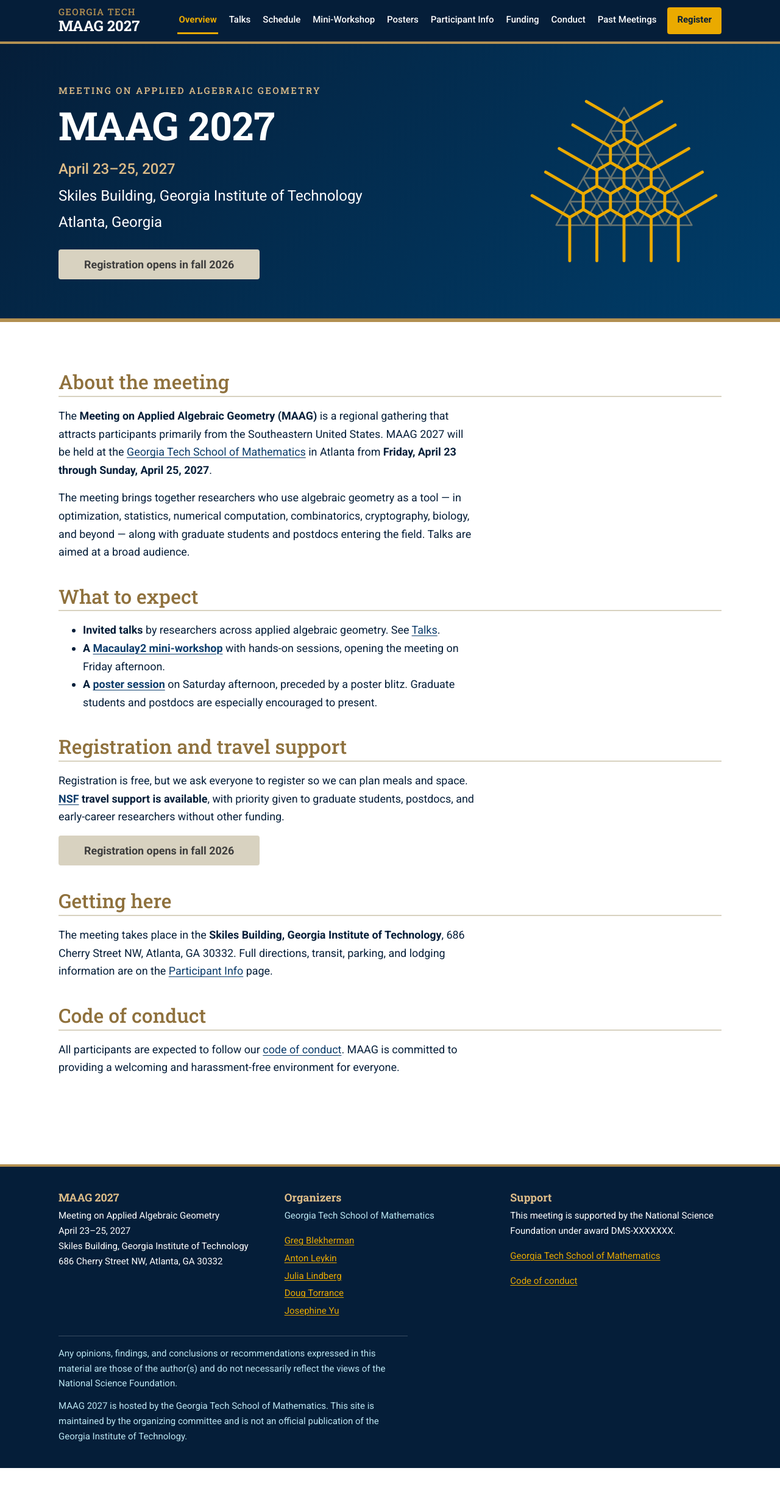
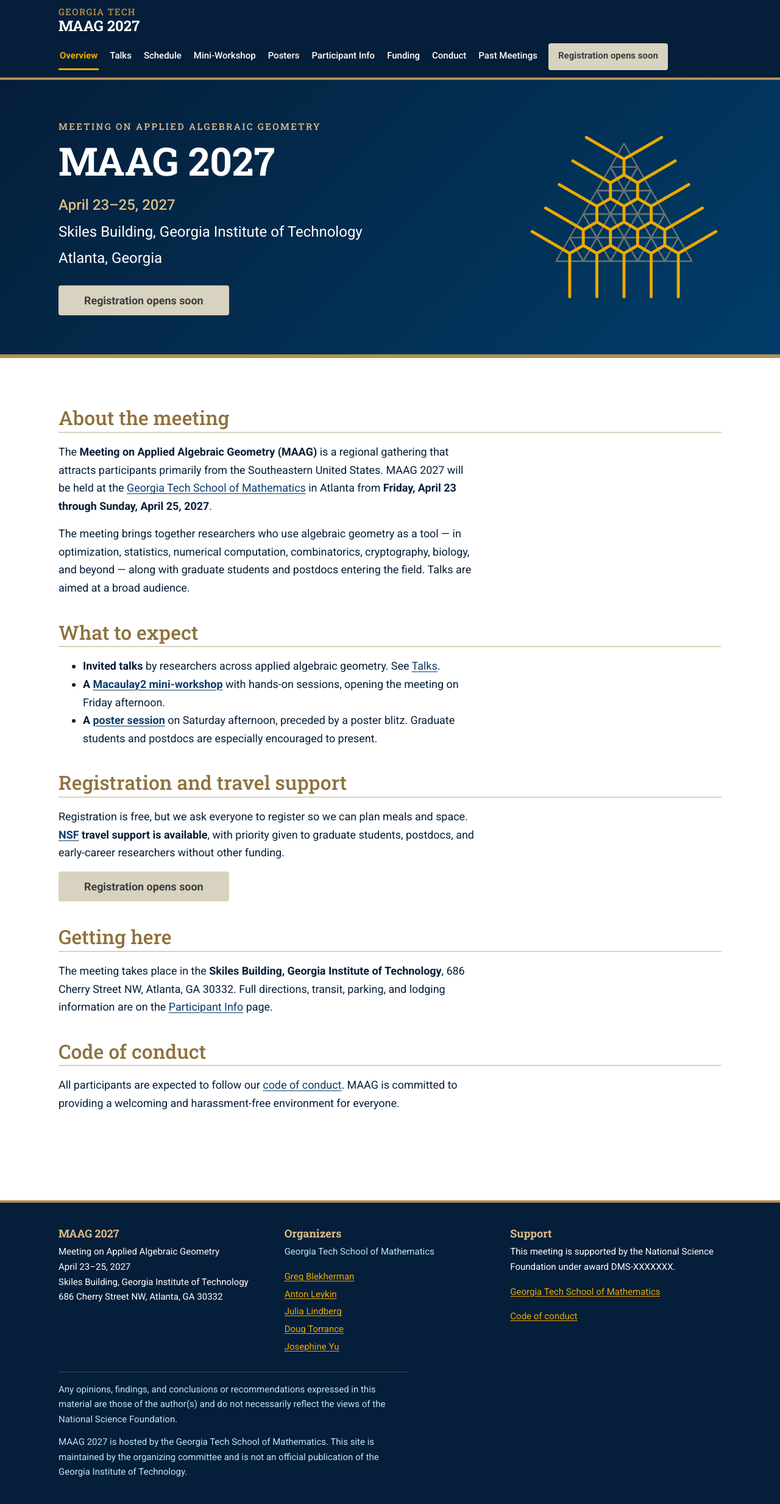
Before and after one commit to d-torrance/maag-27, a Jekyll site: the page built from index.md, in a window 1280 px wide. Shown: the whole page at 61% size. Built offline with Jekyll 4.4.1, drawn with Linux system fonts in a browser that asks for light colours; before the commit the page ends 2407 px from its top, so only the background shows below that.

Commit message:
Show a placeholder instead of the header Register link
The Register button in the header nav linked to the unfinished
REPLACE_ME form URL regardless of registration.open.  While registration
is closed, render it as a greyed-out, non-link placeholder, as the
in-page Register buttons already do.

Also change the placeholder text from "Registration opens in fall 2026"
to "Registration opens soon", since it is now fall 2026.

Co-Authored-By: Claude Opus 5.5 <noreply@anthropic.com>

```diff
--- a/_config.yml
+++ b/_config.yml
@@ -39,7 +39,7 @@ registration:
   url: "https://docs.google.com/forms/d/e/REPLACE_ME/viewform"
   deadline_display: "March 12, 2027"
   travel_support_deadline_display: "February 12, 2027"
-  closed_message: "Registration opens in fall 2026"
+  closed_message: "Registration opens soon"
 
 # ---------------------------------------------------------------------------
 # Navigation -- adding a page is one entry here.
--- a/_includes/header.html
+++ b/_includes/header.html
@@ -14,7 +14,11 @@
     <nav id="site-nav" class="site-nav" aria-label="Main">
       <ul class="site-nav__list">
         {%- for item in site.nav %}
-          {%- if item.external -%}
+          {%- if item.cta and site.registration.open != true -%}
+            <li class="site-nav__item site-nav__item--cta">
+              <span class="site-nav__link" aria-disabled="true">{{ site.registration.closed_message }}</span>
+            </li>
+          {%- elsif item.external -%}
             <li class="site-nav__item{% if item.cta %} site-nav__item--cta{% endif %}">
               <a class="site-nav__link" href="{{ item.url }}"
                  target="_blank" rel="noopener">{{ item.title }}<span
--- a/_sass/_header.scss
+++ b/_sass/_header.scss
@@ -109,6 +109,13 @@
   color: var(--gt-navy);
   border-bottom-color: transparent;
 }
+// Registration not yet open: greyed-out placeholder, as .btn[aria-disabled].
+.site-nav__item--cta .site-nav__link[aria-disabled="true"],
+.site-nav__item--cta .site-nav__link[aria-disabled="true"]:hover {
+  background: var(--color-rule);
+  color: #3D3D3D;
+  cursor: default;
+}
 
 @media (max-width: 860px) {
   // Only collapse behind the toggle when JS is available to open it again.
```
Also changed, not shown: README.md.
